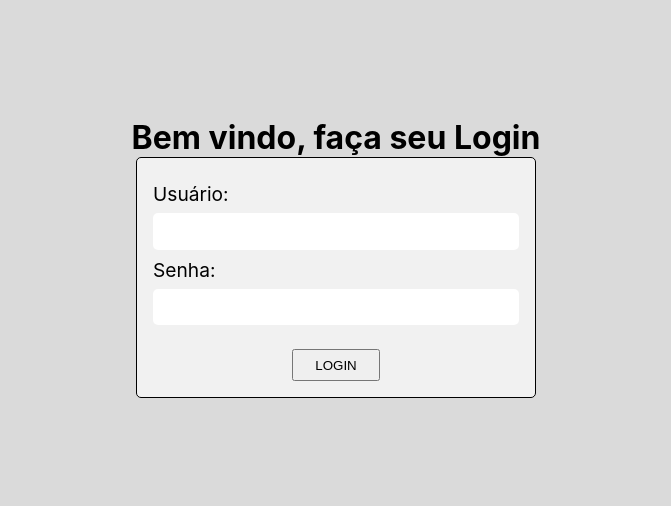
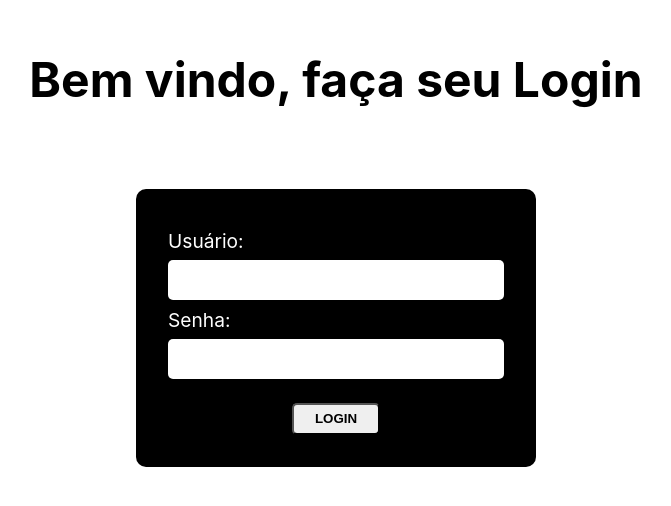
Before and after one commit to m4rcaoferole/sistemdragonlist, a React (Create React App) app: page /login in a window 1280 px wide. Shown: the part 142-648 px from the top of the page, without its empty margins (304-975 px from the left). Built offline with nearby package versions, Linux system fonts and the light colour scheme.

Commit message:
fix: melhorando estilizacao

```diff
--- a/src/components/DragonsTypes/styles.css
+++ b/src/components/DragonsTypes/styles.css
@@ -26,6 +26,8 @@
 }
 
 .btn-actions button {
+  font-weight: bold;
+  border-radius: 5px;
   width: 60px;
   height: 25px;
 }
--- a/src/index.js
+++ b/src/index.js
@@ -2,7 +2,6 @@ import React from "react";
 import ReactDOM from "react-dom/client";
 import "./index.css";
 import App from "./App";
-import reportWebVitals from "./reportWebVitals";
 
 const root = ReactDOM.createRoot(document.getElementById("root"));
 root.render(
@@ -10,4 +9,3 @@ root.render(
     <App />
   </React.StrictMode>
 );
-reportWebVitals();
--- a/src/pages/Header/styles.css
+++ b/src/pages/Header/styles.css
@@ -10,6 +10,8 @@
  }
 
  button {
-   width: 80px;
-   height: 30px;
+  font-weight: bold;
+  border-radius: 5px;
+  width: 5.5rem;
+  height: 2rem;
  }
--- a/src/pages/Login/styles.css
+++ b/src/pages/Login/styles.css
@@ -1,5 +1,5 @@
 #container-login {
-  background-color: rgb(218, 218, 218);
+  background-color: #fff;
   display: flex;
   flex-direction: column;
   align-items: center;
@@ -7,25 +7,33 @@
   min-height: 100vh;
   padding: 0 2rem;
 }
+h1 {
+  top: 40px;
+  font-size: 3rem;
+  margin-bottom: 80px;
+}
 
 .form {
-  background-color: #f1f1f1;
-  border: solid 1px;
-  border-radius: 5px;
+  background-color: #000;
+  border-radius: 10px;
   width: 100%;
   max-width: 400px;
-  padding: 1rem;
+  padding: 2rem;
 }
 
 .field {
   margin-top: 0.5rem;
 }
 
+.field label {
+  margin-top: 0.5rem;
+  color: #fff;
+}
+
 .field input {
   width: 100%;
-  outline: none;
-  height: 2.3rem;
-  padding: 0.4rem;
+  height: 2.5rem;
+  padding: 0.5rem;
 }
 
 .container-btn {
@@ -34,6 +42,8 @@
 }
 
 .container-btn button {
+  font-weight: bold;
+  border-radius: 5px;
   width: 5.5rem;
   height: 2rem;
 }
--- a/src/reportWebVitals.js
+++ /dev/null
@@ -1,13 +0,0 @@
-const reportWebVitals = onPerfEntry => {
-  if (onPerfEntry && onPerfEntry instanceof Function) {
-    import('web-vitals').then(({ getCLS, getFID, getFCP, getLCP, getTTFB }) => {
-      getCLS(onPerfEntry);
-      getFID(onPerfEntry);
-      getFCP(onPerfEntry);
-      getLCP(onPerfEntry);
-      getTTFB(onPerfEntry);
-    });
-  }
-};
-
-export default reportWebVitals;
```
Also changed, not shown: 2 other files (tests, documents, lock files or other folders).
